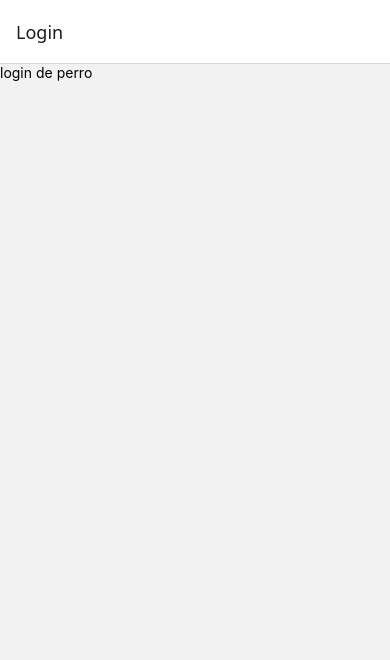
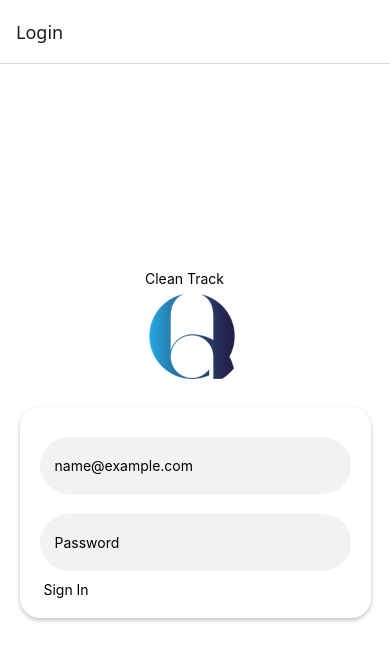
Before and after one commit to FerLlave/clean-track-app, a React Native app: screen /Login in a window 390 px wide. Shown: the top 660 px of the page. Built offline with nearby package versions, Linux system fonts and the light colour scheme; grey boxes are pictures that could not be loaded.

Commit message:
estilos login

```diff
--- a/screens/AdminHome.js
+++ b/screens/AdminHome.js
@@ -1,7 +1,7 @@
 import { Text, StyleSheet, View } from 'react-native'
 import React from 'react'
 
-export default function adminHome () {
+export default function AdminHome () {
 
     return (
       <View>
--- a/screens/HousekepperHome.js
+++ b/screens/HousekepperHome.js
@@ -1,7 +1,7 @@
 import { Text, StyleSheet, View } from 'react-native'
 import React from 'react'
 
-export default function housekepperHome () {
+export default function HousekepperHome () {
 
     return (
       <View>
--- a/screens/Login.js
+++ b/screens/Login.js
@@ -1,17 +1,74 @@
-import { Text, StyleSheet, View, Image } from 'react-native'
+import { Text, StyleSheet, View, Image, TextInput,TouchableOpacity } from 'react-native'
 import React, { useState } from 'react'
 
 export default function Login () {
 
     return (
-      <View>
+      <View style= {styles.mainClass}>
         <View>
-            <Text>login de perro</Text>
-            <Image source={ ('../assets/quiamlogo.PNG')} />
+            <Text>Clean Track </Text>
+            <Image source={ require ('../assets/quiamLogo.jpg')} style={styles.profile} />
         </View>
+
+        <View style={styles.card}>
+          <View style={styles.cardText}>
+              <TextInput placeholder='name@example.com' style= {{paddingHorizontal:15}}/>
+          </View>
+
+          <View style={styles.cardText}>
+            <TextInput placeholder='Password' style= {{paddingHorizontal:15}}/>
+          </View>
+
+          <View>
+            <TouchableOpacity>
+              <Text> Sign In </Text>
+            </TouchableOpacity>
+          </View>
+
+        </View>
+
+
+
       </View>
     )
   };
 
 
-const styles = StyleSheet.create({})
+const styles = StyleSheet.create({
+  mainClass:{
+    flex:1,
+    justifyContent:'center',
+    alignItems:'center',
+    backgroundColor:'white'
+
+  },
+
+  profile:{
+    width:100,
+    height:100,
+    borderRadius:50,
+
+  },
+
+  card:{
+    margin:20,
+    backgroundColor:'white',
+    borderRadius:20,
+    width:'90%',
+    padding:20,
+    shadowColor:'#000',
+    shadowOffset:{
+      width:0,
+      height:2,
+    },
+    shadowOpacity:0.25,
+    shadowRadius:4,
+    elevation:5,
+  },
+  cardText:{
+    paddingVertical:20,
+    backgroundColor:'#cccccc40',
+    borderRadius:30,
+    marginVertical:10
+  }
+})
```
Also changed, not shown: assets/quiamLogo.jpg (added), assets/quiamlogo.PNG (deleted).
